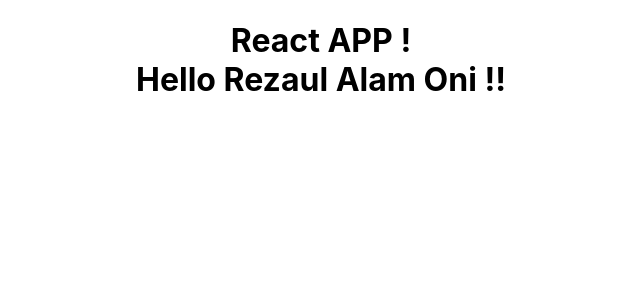
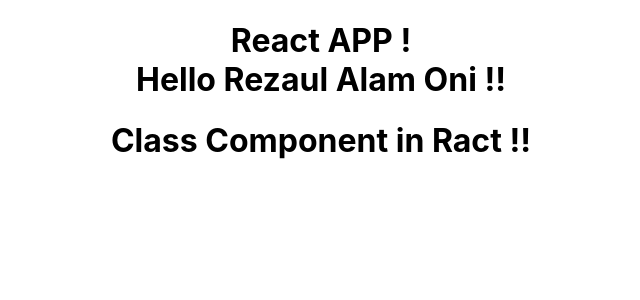
Before and after one commit to RezaulAlamOni/inventory-react, a React (Create React App) app: page / in a window 1280 px wide. Shown: the top 300 px of the page, without its empty margins (319-959 px from the left). Built offline with nearby package versions, Linux system fonts and the light colour scheme.

Commit message:
add class based components in react

```diff
--- a/src/App.js
+++ b/src/App.js
@@ -3,11 +3,13 @@
 import './App.css';
 import './components/Greet'
 import Greet from "./components/Greet";
+import Welcome from "./components/Welcome";
 
 function App() {
   return (
     <div className="App">
       <Greet />
+      <Welcome />
     </div>
   );
 }
--- a/src/components/Greet.js
+++ b/src/components/Greet.js
@@ -1,7 +1,8 @@
 import React from 'react';
 
+
 function Greet(){
-    return <h1> React APP ! <br/> Hello Rezaul Alam Oni !!</h1>
+    return <h1> React APP ! <br/> Hello Rezaul Alam Oni !! </h1>
 }
 
 export default Greet;
--- /dev/null
+++ b/src/components/Welcome.js
@@ -0,0 +1,10 @@
+import React, { Component } from 'react';
+
+class Welcome extends Component {
+    render() {
+        return <h1>Class Component in Ract  !! </h1>
+    }
+}
+
+
+export default Welcome;
```
